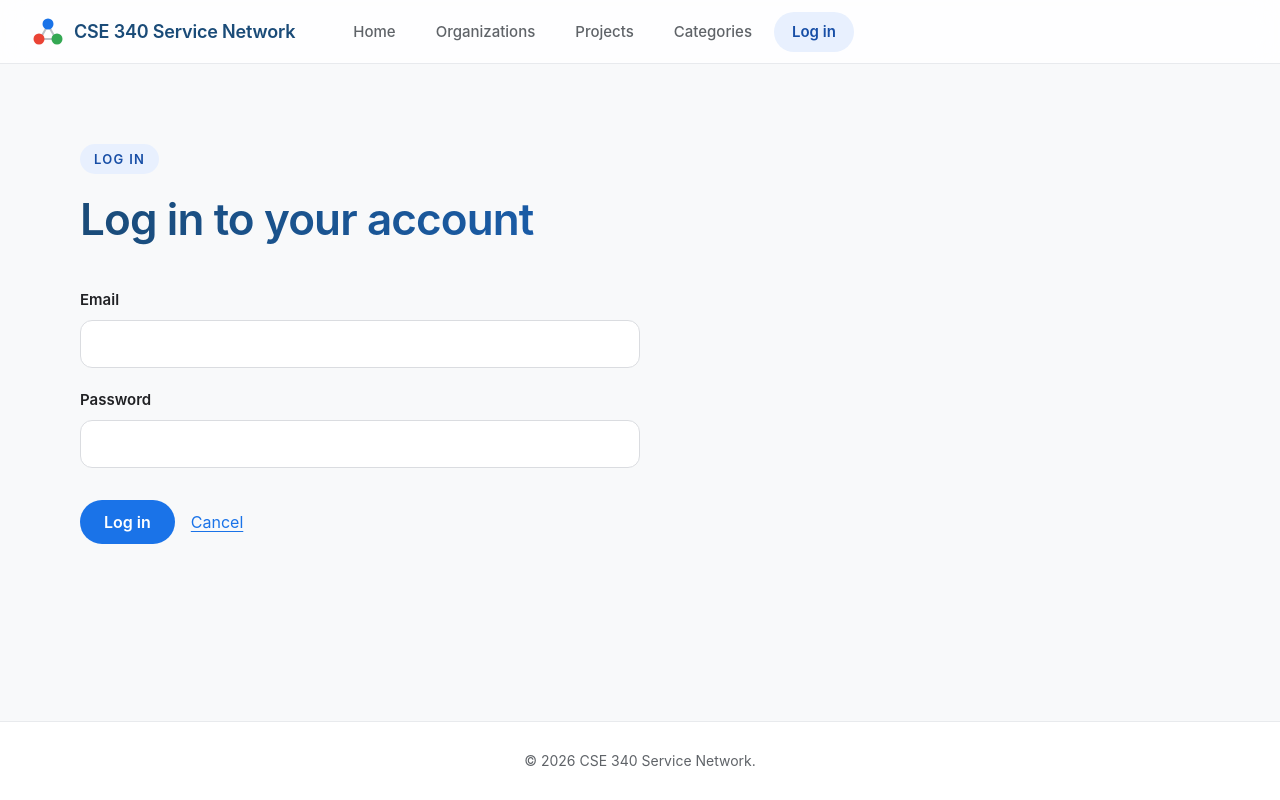
After one commit to Timowhit/CSE340_Y2, a Node server app: page /login in a window 1280 px wide. The commit adds this page. Run offline with Node 20, Linux system fonts and the light colour scheme.

Commit message:
Add user authentication and authorization features
- Implement user login and logout functionality with session management.
- Create user roles (admin and volunteer) and restrict access to certain routes based on roles.
- Add middleware to set the current user and check roles for route access.
- Create views for login and error handling (403).
- Update existing views to conditionally display admin actions.
- Create user model and password utility functions for hashing and verification.
- Update SQL setup script to include users table and sample accounts.

```diff
--- a/public/css/main.css
+++ b/public/css/main.css
@@ -570,6 +597,7 @@ main li:not(:has(> img)):nth-child(4n + 4)::before { background: var(--green); }
 
 .record-form input[type="text"],
 .record-form input[type="email"],
+.record-form input[type="password"],
 .record-form input[type="date"],
 .record-form select,
 .record-form textarea {
@@ -584,6 +612,7 @@ main li:not(:has(> img)):nth-child(4n + 4)::before { background: var(--green); }
 
 .record-form input[type="text"],
 .record-form input[type="email"],
+.record-form input[type="password"],
 .record-form input[type="date"],
 .record-form select {
     min-height: 48px;
--- a/server.js
+++ b/server.js
@@ -4,6 +4,7 @@ import { fileURLToPath } from 'url';
 import path from 'path';
 import router from './src/routes/index.js';
 import { testConnection } from './src/models/db.js';
+import { setCurrentUser } from './src/middleware/auth.js';
 
 
 const NODE_ENV = process.env.NODE_ENV?.toLowerCase() || 'production';
@@ -52,6 +53,9 @@ app.use((req, res, next) => {
     next();
 });
 
+// Makes `user` and `isAdmin` available to every view (header links, Add/Edit buttons)
+app.use(setCurrentUser);
+
 // Routes
 app.use(router);
 
--- /dev/null
+++ b/src/controllers/auth.js
@@ -0,0 +1,74 @@
+import { findUserByEmail } from '../models/users.js';
+import { verifyPassword } from '../utils/password.js';
+
+const EMAIL_MAX = 255;
+const PASSWORD_MAX = 200; // stops absurdly long passwords from tying up the hasher
+
+// Checked when the email is unknown so a missing account takes as long to reject as a wrong
+// password. That keeps response time from revealing which emails have accounts.
+const DUMMY_HASH =
+    '0156f43e85322a62ca6f927dd569b617:df9b56698d028026bc25adce25492818d2288782114cb328040e45a4ac067a79f80d7e8f9b47768074fba1e9cf78dc7b8d27017fccf8caedeef7eca65fff9652';
+
+const readText = (value) => (typeof value === 'string' ? value : '');
+
+/** Wraps the callback-style session.regenerate so it can be awaited. */
+const regenerateSession = (req) =>
+    new Promise((resolve, reject) => {
+        req.session.regenerate((err) => (err ? reject(err) : resolve()));
+    });
+
+/** Only same-site paths are allowed as a post-login redirect (blocks open redirects). */
+const isSafeReturnPath = (value) =>
+    typeof value === 'string' && /^\/(?![/\\])/.test(value) && !value.startsWith('/login');
+
+const renderLogin = (res, status, email, errors) =>
+    res.status(status).render('login', { title: 'Log In', values: { email }, errors });
+
+const showLoginForm = (req, res) => {
+    if (req.session.user) return res.redirect('/');
+    renderLogin(res, 200, '', []);
+};
+
+const processLogin = async (req, res, next) => {
+    try {
+        const email = readText(req.body.email).trim().toLowerCase();
+        const password = readText(req.body.password);
+
+        const errors = [];
+        if (email.length === 0) errors.push({ field: 'email', message: 'Email is required.' });
+        else if (email.length > EMAIL_MAX) errors.push({ field: 'email', message: 'Email is too long.' });
+        if (password.length === 0) errors.push({ field: 'password', message: 'Password is required.' });
+        else if (password.length > PASSWORD_MAX) errors.push({ field: 'password', message: 'Password is too long.' });
+        if (errors.length > 0) return renderLogin(res, 400, email, errors);
+
+        const user = await findUserByEmail(email);
+        const passwordMatches = await verifyPassword(password, user?.password_hash ?? DUMMY_HASH);
+
+        if (!user || !passwordMatches) {
+            return renderLogin(res, 401, email, [{ field: 'password', message: 'Invalid email or password.' }]);
+        }
+
+        // A fresh session ID on login prevents session fixation. Keep returnTo across the swap.
+        const returnTo = req.session.returnTo;
+        await regenerateSession(req);
+
+        // Store only what the app needs; never the password hash.
+        req.session.user = { id: user.user_id, name: user.name, role: user.role };
+        req.session.flash = `Welcome back, ${user.name}.`;
+        res.redirect(isSafeReturnPath(returnTo) ? returnTo : '/');
+    } catch (err) {
+        next(err);
+    }
+};
+
+const processLogout = async (req, res, next) => {
+    try {
+        await regenerateSession(req); // drops the user and issues a new session ID
+        req.session.flash = 'You have been logged out.';
+        res.redirect('/');
+    } catch (err) {
+        next(err);
+    }
+};
+
+export { showLoginForm, processLogin, processLogout };
--- a/src/views/categories.ejs
+++ b/src/views/categories.ejs
@@ -5,13 +5,17 @@
     <h1><%= locals.title || 'CSE 340 Service Network' %></h1>
     <h2>Categories</h2>
     <%- include('partials/flash') %>
+    <% if (locals.isAdmin) { %>
     <p><a class="button" href="/new-category">Add a category</a></p>
+    <% } %>
     <ul>
         <% categories.forEach(category => { %>
             <li>
                 <a href="/category/<%= category.category_id %>"><strong><%= category.name %></strong></a>
+                <% if (locals.isAdmin) { %>
                 <a class="row-action" href="/edit-category/<%= category.category_id %>"
                    aria-label="Edit <%= category.name %>">Edit</a>
+                <% } %>
             </li>
         <% }); %>
     </ul>
--- a/src/views/home.ejs
+++ b/src/views/home.ejs
@@ -6,6 +6,7 @@
     <main>
         <!-- <h1><%= locals.title || 'CSE 340 Service Network' %></h1> -->
         <h2>Welcome to the CSE 340 Service Network!</h2>
+        <%- include('partials/flash') %>
         <p>Our mission is to promote service across the world by connecting volunteers with service opportunities in
             their community.</p>
 
--- /dev/null
+++ b/src/views/login.ejs
@@ -0,0 +1,40 @@
+<%- include('partials/head') %>
+<%- include('partials/header') %>
+
+<main>
+    <h1><%= locals.title || 'CSE 340 Service Network' %></h1>
+    <h2>Log in to your account</h2>
+    <%- include('partials/flash') %>
+    <%- include('partials/form-errors') %>
+
+    <form class="record-form" method="post" action="/login">
+        <div class="form-field">
+            <label for="email">Email</label>
+            <input
+                type="email"
+                id="email"
+                name="email"
+                value="<%= values.email %>"
+                required
+                maxlength="255"
+                autocomplete="username">
+        </div>
+        <div class="form-field">
+            <label for="password">Password</label>
+            <input
+                type="password"
+                id="password"
+                name="password"
+                required
+                maxlength="200"
+                autocomplete="current-password"
+                <%- errors.length > 0 ? 'aria-invalid="true" aria-describedby="form-errors"' : '' %>>
+        </div>
+        <div class="form-actions">
+            <button type="submit">Log in</button>
+            <a href="/">Cancel</a>
+        </div>
+    </form>
+</main>
+
+<%- include('partials/footer') %>
--- a/src/views/organization.ejs
+++ b/src/views/organization.ejs
@@ -9,7 +9,9 @@
         <%- include('partials/flash') %>
         <p><%= organization.description %></p>
         <p>Contact: <a href="mailto:<%= organization.contact_email %>"><%= organization.contact_email %></a></p>
+        <% if (locals.isAdmin) { %>
         <p><a class="button" href="/edit-organization/<%= organization.organization_id %>">Edit organization</a></p>
+        <% } %>
 
         <% if (projects.length === 0) { %>
             <p>This organization has no service projects yet.</p>
--- a/src/views/organizations.ejs
+++ b/src/views/organizations.ejs
@@ -9,14 +9,18 @@
                 </h1>
                 <h2>Our Partner Organizations</h2>
                 <p>Here are a few of our appreciated business partners:</p>
+                <% if (locals.isAdmin) { %>
                 <p><a class="button" href="/new-organization">Add an organization</a></p>
+                <% } %>
                 <ul>
                     <% organizations.forEach(organization=> { %>
                         <li>
                             <img src="/images/<%= organization.logo_filename %>" alt="<%= organization.name %> logo">
                             <a href="/organization/<%= organization.organization_id %>"><strong><%= organization.name %></strong></a>: <%= organization.contact_email %>
+                            <% if (locals.isAdmin) { %>
                             <a class="row-action" href="/edit-organization/<%= organization.organization_id %>"
                                aria-label="Edit <%= organization.name %>">Edit</a>
+                            <% } %>
                         </li>
                         <% }); %>
                 </ul>
--- a/src/views/partials/header.ejs
+++ b/src/views/partials/header.ejs
@@ -5,5 +5,14 @@
         <li><a href="/organizations" <%- currentPath.startsWith('/organizations') ? 'aria-current="page"' : '' %>>Organizations</a></li>
         <li><a href="/projects" <%- currentPath.startsWith('/projects') ? 'aria-current="page"' : '' %>>Projects</a></li>
         <li><a href="/categories" <%- currentPath.startsWith('/categories') ? 'aria-current="page"' : '' %>>Categories</a></li>
+        <% if (locals.user) { %>
+        <li>
+            <form method="post" action="/logout">
+                <button type="submit" aria-label="Log out <%= user.name %>">Log out</button>
+            </form>
+        </li>
+        <% } else { %>
+        <li><a href="/login" <%- currentPath.startsWith('/login') ? 'aria-current="page"' : '' %>>Log in</a></li>
+        <% } %>
     </ul>
 </nav>
--- a/src/views/project.ejs
+++ b/src/views/project.ejs
@@ -14,7 +14,9 @@
             <strong>Organization:</strong>
             <a href="/organization/<%= project.organization_id %>"><%= project.organization_name %></a>
         </p>
+        <% if (locals.isAdmin) { %>
         <p><a class="button" href="/edit-project/<%= project.project_id %>">Edit project</a></p>
+        <% } %>
         <% if (categories.length > 0) { %>
             <div class="tags" aria-label="Categories">
                 <% categories.forEach(category => { %>
--- a/src/views/projects.ejs
+++ b/src/views/projects.ejs
@@ -6,7 +6,9 @@
     <main>
     <h1><%= locals.title || 'CSE 340 Service Network' %></h1>
     <h2>Upcoming Service Projects</h2>
+    <% if (locals.isAdmin) { %>
     <p><a class="button" href="/new-project">Add a project</a></p>
+    <% } %>
     <% if (projects.length === 0) { %>
         <p>No upcoming projects right now. Check back soon!</p>
     <% } else { %>
@@ -16,8 +18,10 @@
                     <a href="/project/<%= project.project_id %>"><strong><%= project.title %></strong></a><br>
                     <%= project.project_date %> ·
                     <a href="/organization/<%= project.organization_id %>"><%= project.organization_name %></a>
+                    <% if (locals.isAdmin) { %>
                     <a class="row-action" href="/edit-project/<%= project.project_id %>"
                        aria-label="Edit <%= project.title %>">Edit</a>
+                    <% } %>
                 </li>
             <% }); %>
         </ul>
```
Also changed, not shown: other parts of public/css/main.css (+29 -1 lines), src/middleware/auth.js (added, +46 -0 lines), src/models/users.js (added, +19 -0 lines), src/routes/index.js (+20 -12 lines), src/setup.sql (+22 -0 lines), src/utils/password.js (added, +35 -0 lines), src/views/errors/403.ejs (added, +10 -0 lines), README.md.
